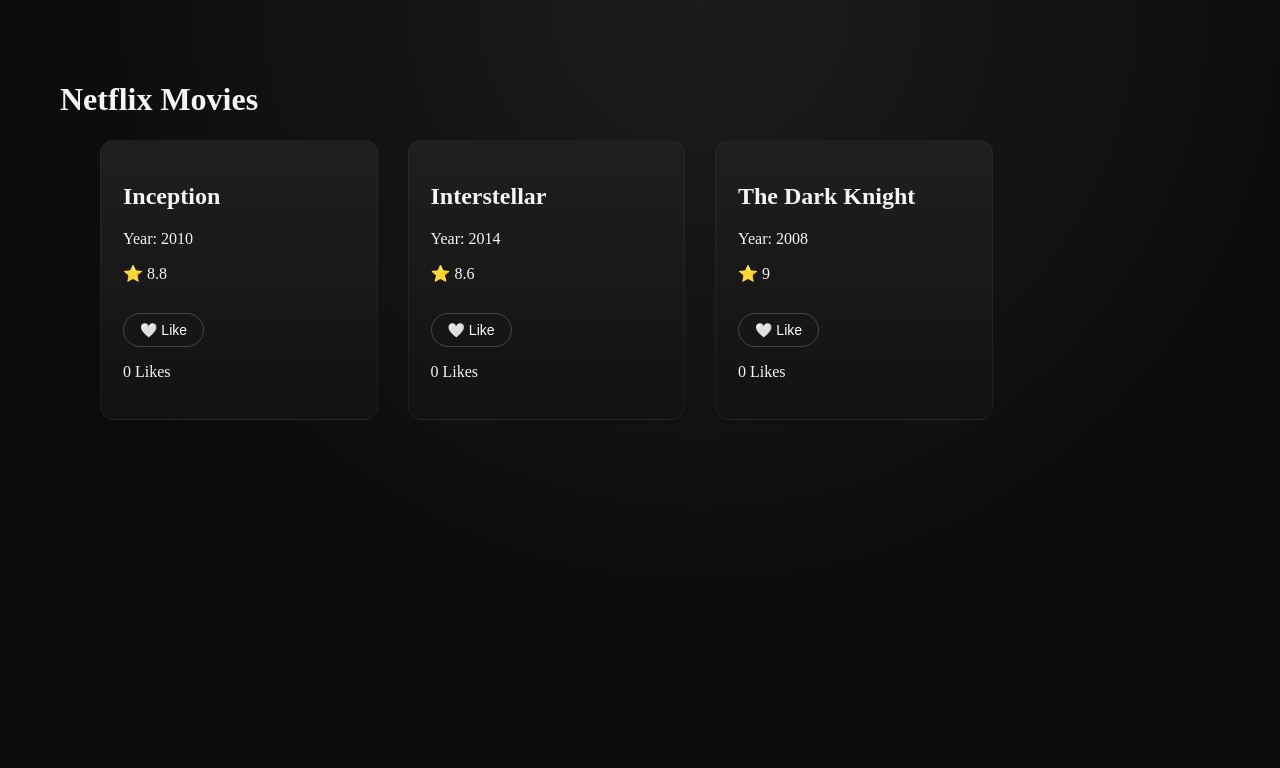
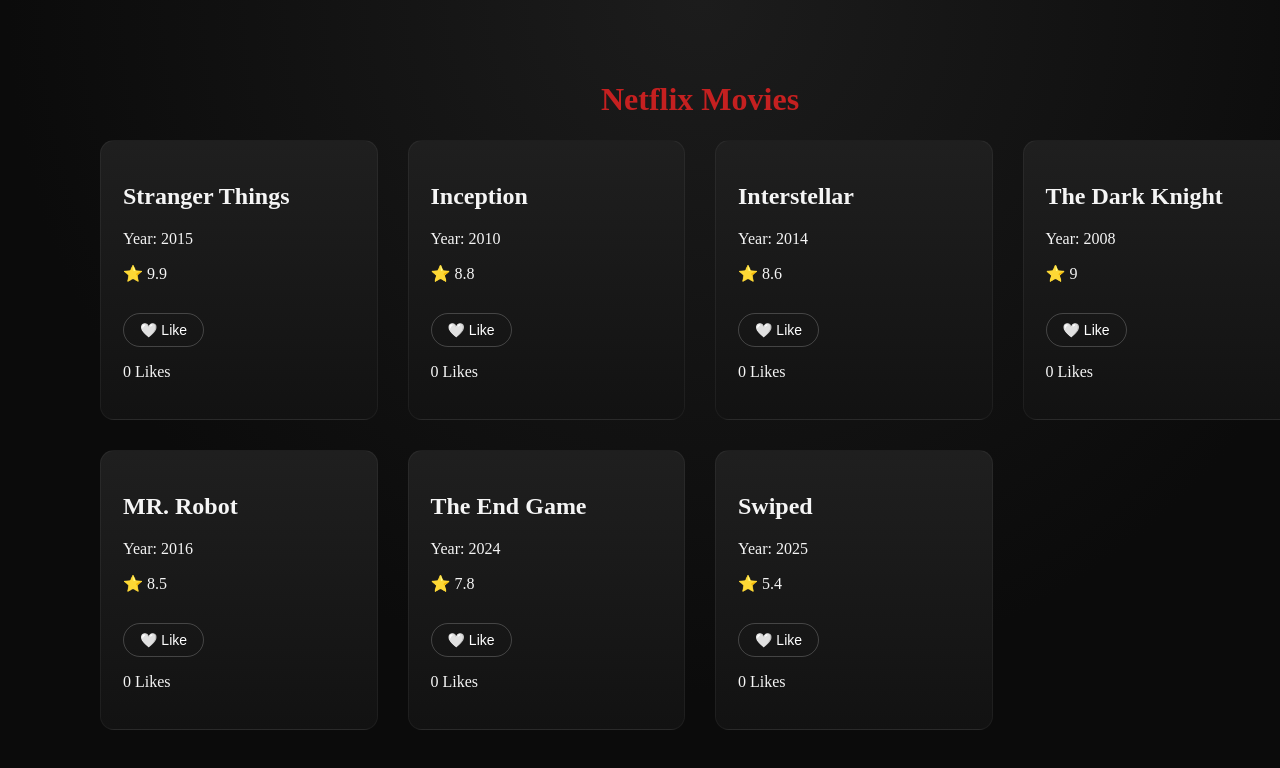
Before and after one commit to MasihullahSangari/movie-site, a React (Vite) app: page / in a window 1280 px wide. Shown: the top 768 px of the page. Built offline with nearby package versions, Linux system fonts and the light colour scheme.

Commit message:
some extra changes

```diff
--- a/src/App.jsx
+++ b/src/App.jsx
@@ -50,9 +50,13 @@
       <h1 className="app-title">Netflix Movies</h1>
 
       <div className="card-container">
+        <Card title="Stranger Things" year={2015} rating={9.9} />
         <Card title="Inception" year={2010} rating={8.8} />
         <Card title="Interstellar" year={2014} rating={8.6} />
         <Card title="The Dark Knight" year={2008} rating={9.0} />
+        <Card title="MR. Robot" year={2016} rating={8.5} />
+        <Card title="The End Game" year={2024} rating={7.8} />
+        <Card title="Swiped" year={2025} rating={5.4} />
       </div>
     </div>
   )
--- a/src/index.css
+++ b/src/index.css
@@ -102,3 +102,8 @@
 .like-btn:hover {
   background-color: rgba(255, 255, 255, 0.1);
 }
+
+.app-title {
+  text-align: center;
+  color: rgb(197, 32, 32);
+}
```
